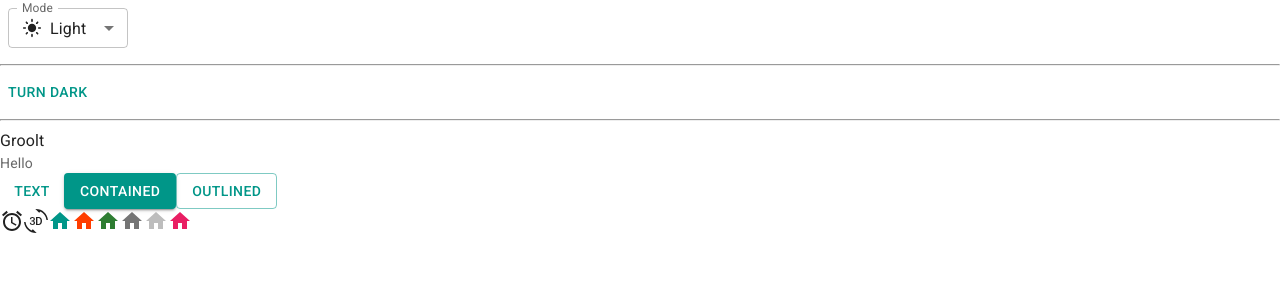
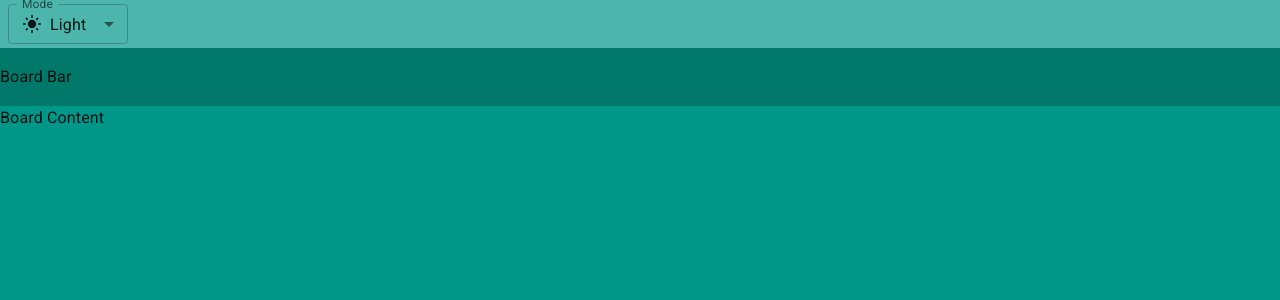
Before and after one commit to Groolt/trello-clone, a React (Vite) app: page / in a window 1280 px wide. Shown: the top 300 px of the page. Built offline with nearby package versions, Linux system fonts and the light colour scheme.

Commit message:
Basic Layout

```diff
--- a/index.html
+++ b/index.html
@@ -4,7 +4,7 @@
     <meta charset="UTF-8" />
     <link rel="icon" type="image/svg+xml" href="/vite.svg" />
     <meta name="viewport" content="width=device-width, initial-scale=1.0" />
-    <title>Vite + React</title>
+    <title>Trello</title>
     <link rel="preconnect" href="https://fonts.googleapis.com">
     <link rel="preconnect" href="https://fonts.gstatic.com" crossorigin>
     <link href="https://fonts.googleapis.com/css2?family=Roboto:ital,wght@0,300;0,400;0,500;0,700;1,300;1,400;1,500;1,700&display=swap" rel="stylesheet">
--- a/src/App.jsx
+++ b/src/App.jsx
@@ -1,7 +1,3 @@
-import Button from '@mui/material/Button'
-import { AccessAlarm, ThreeDRotation, Home } from '@mui/icons-material'
-import { pink } from '@mui/material/colors'
-import Typography from '@mui/material/Typography'
 import { useColorScheme } from '@mui/material/styles'
 import InputLabel from '@mui/material/InputLabel'
 import MenuItem from '@mui/material/MenuItem'
@@ -11,6 +7,7 @@
 import DarkModeOutlinedIcon from '@mui/icons-material/DarkModeOutlined'
 import SettingsBrightnessIcon from '@mui/icons-material/SettingsBrightness'
 import Box from '@mui/material/Box'
+import Container from '@mui/material/Container'
 
 function ModeSelect() {
   const { mode, setMode } = useColorScheme()
@@ -48,43 +45,35 @@
   )
 }
 
-function ModeToggle() {
-  const { mode, setMode } = useColorScheme()
-  return (
-    <Button
-      onClick={() => {
-        setMode(mode === 'light' ? 'dark' : 'light')
-      }}
-    >
-      {mode === 'light' ? 'Turn dark' : 'Turn light'}
-    </Button>
-  )
-}
-
 function App() {
   return (
-    <>
-      <ModeSelect/>
-      <hr/>
-      <ModeToggle/>
-      <hr/>
-      <div>
-        Groolt
-      </div>
-      <Typography variant="body2" color="text.secondary">Hello</Typography>
-      <Button variant="text">Text</Button>
-      <Button variant="contained">Contained</Button>
-      <Button variant="outlined">Outlined</Button>
-      <br/>
-      <AccessAlarm/>
-      <ThreeDRotation/>
-      <Home color="primary" />
-      <Home color="secondary" />
-      <Home color="success" />
-      <Home color="action" />
-      <Home color="disabled" />
-      <Home sx={{ color: pink[500] }} />
-    </>
+    <Container disableGutters maxWidth={false} sx={{ height: '100vh' }}>
+      <Box sx={{
+        backgroundColor: 'primary.light',
+        width: '100%',
+        height: (theme) => theme.trello.appBarHeight,
+        display: 'flex',
+        alignItems: 'center'
+      }}>
+        <ModeSelect/>
+      </Box>
+      <Box sx={{
+        backgroundColor: 'primary.dark',
+        width: '100%',
+        height: (theme) => theme.trello.boardBarHeight,
+        display: 'flex',
+        alignItems: 'center'
+      }}>
+        Board Bar
+      </Box>
+      <Box sx={{
+        backgroundColor: 'primary.main',
+        width: '100%',
+        height: (theme) => `calc(100vh - ${theme.trello.boardBarHeight} - ${theme.trello.appBarHeight})`
+      }}>
+        Board Content
+      </Box>
+    </Container>
   )
 }
 
--- a/src/theme.js
+++ b/src/theme.js
@@ -3,6 +3,10 @@
 
 // Create a theme instance.
 const theme = extendTheme({
+  trello: {
+    appBarHeight: '48px',
+    boardBarHeight: '58px'
+  },
   colorSchemes: {
     light: {
       palette: {
```
